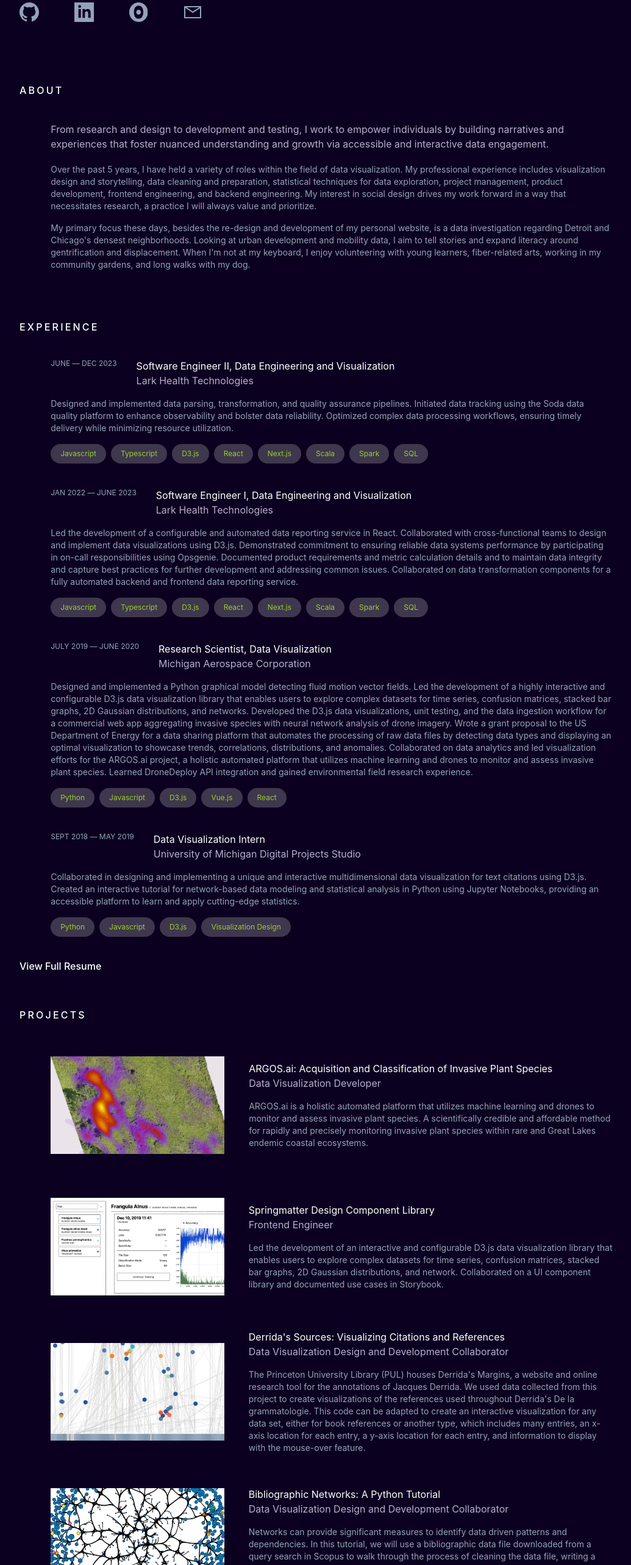
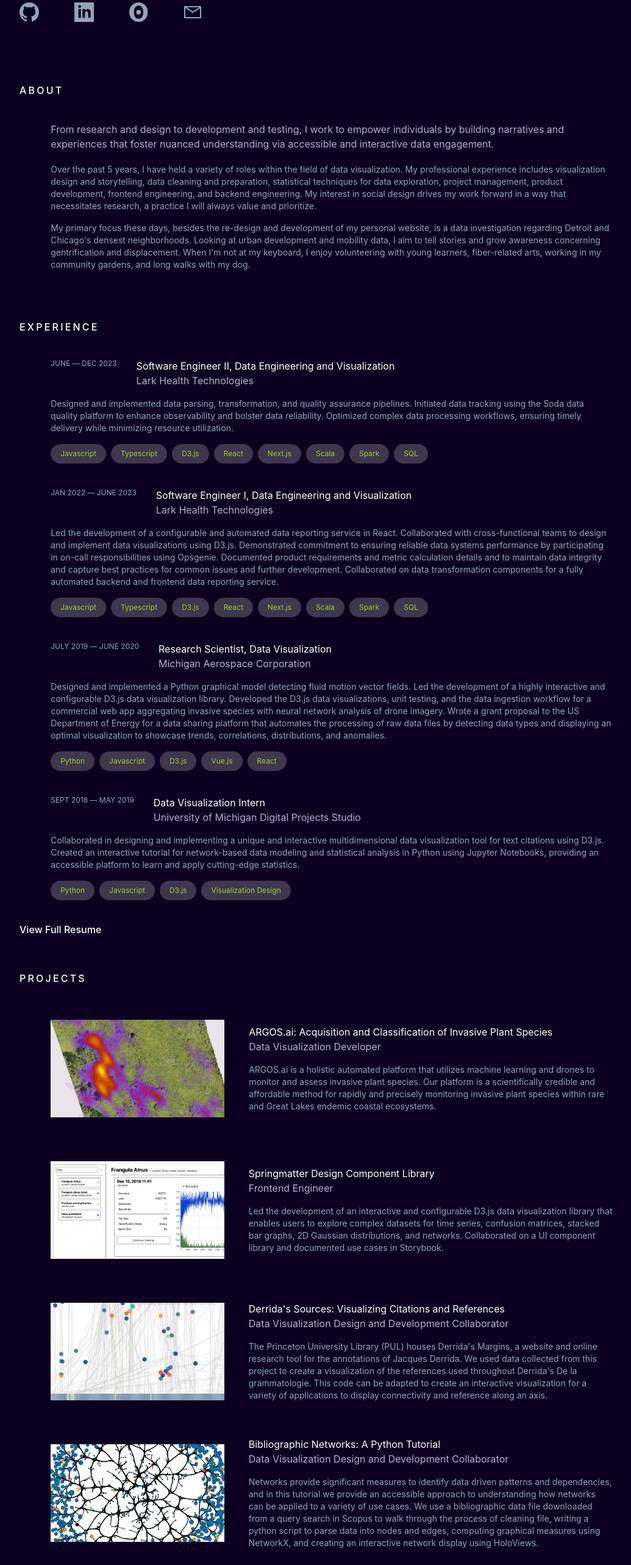
Before and after one commit to hvanova/hvanova.github.io, a Svelte app: page / in a window 1280 px wide. Shown: the part 234-2800 px from the top of the page at 61% size, without its empty margins (96-1131 px from the left). Built offline with nearby package versions, Linux system fonts and the light colour scheme.

Commit message:
small fixes

```diff
--- a/content/about.js
+++ b/content/about.js
@@ -1,12 +1,12 @@
 export const name = `Hannah VanWingen-Eckertova`;
 export const title = `Data Visualization Engineer & Frontend Developer`;
 
-export const intro = `From research and design to development and testing, I work to empower individuals by building narratives and experiences that foster nuanced understanding and growth via accessible and interactive data engagement.`
+export const intro = `From research and design to development and testing, I work to empower individuals by building narratives and experiences that foster nuanced understanding via accessible and interactive data engagement.`
 export const aboutP1 = `Over the past 5 years, I have held a variety of roles within the field of data visualization. My professional experience includes visualization design and storytelling, data cleaning and preparation, statistical techniques for data exploration, project management, product development, frontend engineering, and backend engineering.
     My interest in social design drives my work forward in a way that necessitates research, a practice I will always value and prioritize.`
 export const aboutP2 =
   `My primary focus these days, besides the re-design and development of my personal website, is a data investigation regarding Detroit and Chicago's
-        densest neighborhoods. Looking at urban development and mobility data, I aim to tell stories and expand literacy around gentrification and displacement.
+        densest neighborhoods. Looking at urban development and mobility data, I aim to tell stories and grow awareness concerning gentrification and displacement.
         When I'm not at my keyboard, I enjoy volunteering with young learners, fiber-related arts, working in my community gardens, and long
         walks with my dog.`
 
--- a/content/experience.js
+++ b/content/experience.js
@@ -19,7 +19,7 @@
         description: `Led the development of a configurable and automated data reporting service in React.
         Collaborated with cross-functional teams to design and implement data visualizations using D3.js.
         Demonstrated commitment to ensuring reliable data systems performance by participating in on-call responsibilities using Opsgenie.
-        Documented product requirements and metric calculation details and to maintain data integrity and capture best practices for further development and addressing common issues.
+        Documented product requirements and metric calculation details and to maintain data integrity and capture best practices for common issues and further development.
         Collaborated on data transformation components for a fully automated backend and frontend data reporting service.`,
         link: "https://www.lark.com/",
         skills: [
@@ -30,10 +30,9 @@
         title: `Research Scientist, Data Visualization`,
         company: `Michigan Aerospace Corporation`,
         range: `JULY 2019 –– JUNE 2020`,
-        description: `Designed and implemented a Python graphical model detecting fluid motion vector fields. Led the development of a highly interactive and configurable D3.js data visualization library that enables users to explore complex datasets for time series, confusion matrices, stacked bar graphs, 2D Gaussian distributions, and networks.
+        description: `Designed and implemented a Python graphical model detecting fluid motion vector fields. Led the development of a highly interactive and configurable D3.js data visualization library.
         Developed the D3.js data visualizations, unit testing, and the data ingestion workflow for a commercial web app aggregating invasive species with neural network analysis of drone imagery.
-        Wrote a grant proposal to the US Department of Energy for a data sharing platform that automates the processing of raw data files by detecting data types and displaying an optimal visualization to showcase trends, correlations, distributions, and anomalies.
-        Collaborated on data analytics and led visualization efforts for the ARGOS.ai project, a holistic automated platform that utilizes machine learning and drones to monitor and assess invasive plant species. Learned DroneDeploy API integration and gained environmental field research experience.`,
+        Wrote a grant proposal to the US Department of Energy for a data sharing platform that automates the processing of raw data files by detecting data types and displaying an optimal visualization to showcase trends, correlations, distributions, and anomalies.`,
         link: `https://www.michiganaerospace.com/`,
         skills: [
             `Python`, `Javascript`, `D3.js`, `Vue.js`, `React`,
@@ -43,7 +42,7 @@
         title: `Data Visualization Intern`,
         company: `University of Michigan Digital Projects Studio`,
         range: `SEPT 2018 –– MAY 2019`,
-        description: `Collaborated in designing and implementing a unique and interactive multidimensional data visualization for text citations using D3.js.
+        description: `Collaborated in designing and implementing a unique and interactive multidimensional data visualization tool for text citations using D3.js.
         Created an interactive tutorial for network-based data modeling and statistical analysis in Python using Jupyter Notebooks, providing an accessible platform to learn and apply cutting-edge statistics.`,
         link: `https://clarkdatalabs.github.io/`,
         skills: [
--- a/content/projects.js
+++ b/content/projects.js
@@ -2,38 +2,38 @@
     {
         title: `ARGOS.ai: Acquisition and Classification of Invasive Plant Species`,
         link: `https://www.michiganaerospace.com/expertise/data-exploitation/#:~:text=ARGOS.ai%20%2D%20Acquisition%20and%20Classification%20of%20Invasive%20Plant%20Species`,
-        imagePath: `./public/images/argos.jpeg`,
-        description: `ARGOS.ai is a holistic automated platform that utilizes machine learning and drones to monitor and assess invasive plant species. A scientifically credible and affordable method for rapidly and precisely monitoring invasive plant species within rare and Great Lakes endemic coastal ecosystems.`,
+        imagePath: `/images/argos.jpeg`,
+        description: `ARGOS.ai is a holistic automated platform that utilizes machine learning and drones to monitor and assess invasive plant species. Our platform is a scientifically credible and affordable method for rapidly and precisely monitoring invasive plant species within rare and Great Lakes endemic coastal ecosystems.`,
         role: `Data Visualization Developer`
     },
     {
         title: `Springmatter Design Component Library`,
         link: `https://springmatter.com/`,
-        imagePath: `./public/images/springmatter_design.jpeg`,
+        imagePath: `/images/springmatter_design.jpeg`,
         description: `Led the development of an interactive and configurable D3.js data visualization library that enables users to explore complex datasets for time series, confusion matrices, stacked bar graphs, 2D
-        Gaussian distributions, and network. Collaborated on a UI component library and documented use cases in Storybook.`,
+        Gaussian distributions, and networks. Collaborated on a UI component library and documented use cases in Storybook.`,
         role: `Frontend Engineer`
     },
     {
         title: `Derrida's Sources: Visualizing Citations and References`,
         link: `https://clarkdatalabs.github.io/derrida/`,
-        imagePath: `./public/images/derrida.jpeg`,
-        description: `The Princeton University Library (PUL) houses Derrida's Margins, a website and online research tool for the annotations of Jacques Derrida. We used data collected from this project to create visualizations of the references used throughout Derrida's De la grammatologie.
-        This code can be adapted to create an interactive visualization for any data set, either for book references or another type, which includes many entries, an x-axis location for each entry, a y-axis location for each entry, and information to display with the mouse-over feature.`,
+        imagePath: `/images/derrida.jpeg`,
+        description: `The Princeton University Library (PUL) houses Derrida's Margins, a website and online research tool for the annotations of Jacques Derrida. We used data collected from this project to create a visualization of the references used throughout Derrida's De la grammatologie.
+        This code can be adapted to create an interactive visualization for a variety of applications to display connectivity and reference along an axis.`,
         role: `Data Visualization Design and Development Collaborator`,
     },
     {
         title: `Bibliographic Networks: A Python Tutorial`,
         link: `https://github.com/clarkdatalabs/bibliometric_networks?tab=readme-ov-file#bibliographic-networks-a-python-tutorial`,
-        imagePath: `./public/images/bibnet.jpeg`,
-        description: `Networks can provide significant measures to identify data driven patterns and dependencies. In this tutorial, we will use a bibliographic data file downloaded from a query search in Scopus to walk through the process of cleaning the data file, writing a python script to parse the data into nodes and edges, computing graphical measures using NetworkX, and creating an interactive network display using HoloViews.`,
+        imagePath: `/images/bibnet.jpeg`,
+        description: `Networks provide significant measures to identify data driven patterns and dependencies, and in this tutorial we provide an accessible approach to understanding how networks can be applied to a variety of use cases. We use a bibliographic data file downloaded from a query search in Scopus to walk through the process of cleaning file, writing a python script to parse data into nodes and edges, computing graphical measures using NetworkX, and creating an interactive network display using HoloViews.`,
         role: `Data Visualization Design and Development Collaborator`
     },
     {
         title: `Wide Angle Mirror System Design for Distortionless Imaging of the Sky`,
         link: `/SAIP_poster.jpg`,
-        imagePath: `./public/images/SAIP.jpeg`,
-        description: `Designed and computationally optimized a wide-angle, concave, dual-mirror system for distortionless imaging of the sky using ray-tracing techniques in MatLab.`,
+        imagePath: `/images/SAIP.jpeg`,
+        description: `Designed and optimized a wide-angle, concave, dual-mirror system for distortionless imaging of the sky using ray-tracing techniques in MatLab.`,
         role: `National Science Foundation Research Intern `
     },
 ]
```
